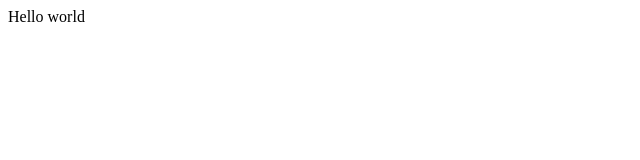
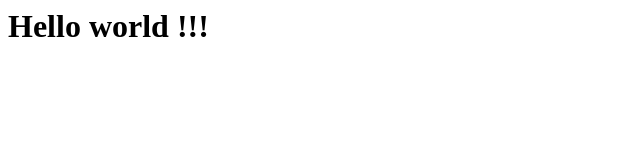
Before and after one commit to RedChumba/Web-HTML-CSS, a plain HTML site: page index.html in a window 1280 px wide. Shown: the whole page, without its empty margins (0-640 px from the left). Drawn offline with Linux system fonts and the light colour scheme.

Commit message:
New code

```diff
--- a/index.html
+++ b/index.html
@@ -4,7 +4,6 @@
       <title>HTTP-CSS</title>
     </head>
     <body>
-
+     <h1>  Hello world  !!! </h1>
     </body>
-  Hello world
 </html>
```
